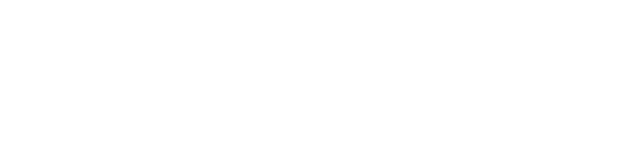
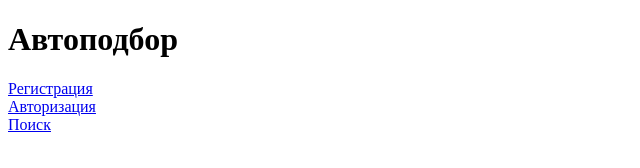
Before and after one commit to eugengailiunas/git-test-wehiclesearch, a plain HTML site: page index.html in a window 1280 px wide. Shown: the whole page, without its empty margins (0-640 px from the left). Drawn offline with Linux system fonts and the light colour scheme.

Commit message:
Добавил ссылки к первой странице

```diff
--- a/index.html
+++ b/index.html
@@ -9,6 +9,18 @@
 </head>
 
 <body>
+  <h1>Автоподбор</h1>
+  <div>
+    <a href="registration.html" target="_blank">Регистрация</a>
+  </div>
+
+  <div>
+    <a href="authorization.html" target="_blank">Авторизация</a>
+  </div>
+
+  <div>
+    <a href="search.html" target="_blank">Поиск</a>
+  </div>
 
 </body>
 
```
